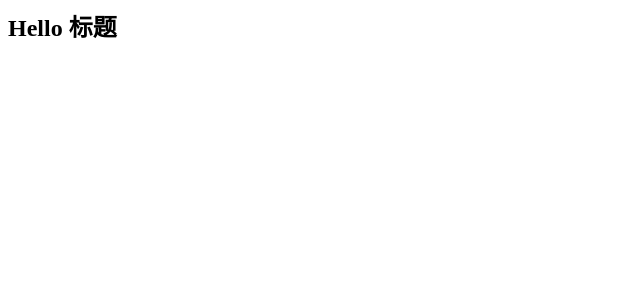
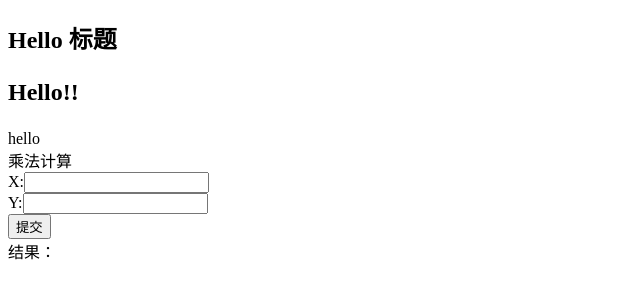
Before and after one commit to wangfeishine/web-learning, a plain HTML site: page html-jsbasic.html in a window 1280 px wide. Shown: the whole page, without its empty margins (0-640 px from the left). Drawn offline with Linux system fonts and the light colour scheme.

Commit message:
hello.js multipy function

```diff
--- a/hello.js
+++ b/hello.js
@@ -0,0 +1,20 @@
+var myHeading = document.querySelector('#div_title');
+var old = myHeading.innerHTML;
+myHeading.innerHTML = old + '<p>Hello!!</p>'
+
+var helloDiv = document.querySelector('#hello_div');
+helloDiv.innerHTML = hello();
+
+function hello() {
+    return 'hello';
+}
+
+function mul(x, y) {
+    return x * y;
+}
+
+function showResult() {
+    var x = document.querySelector('input[name="x"]').value;
+    var y = document.querySelector('input[name="y"]').value;
+    document.querySelector('#div_result').innerHTML = mul(x, y);
+}
--- a/html-jsbasic.html
+++ b/html-jsbasic.html
@@ -1,11 +1,20 @@
-<!DOCTYPE>
+<!DOCTYPE html>
 <html>
     <head>
         <meta charset="utf-8">
         <title>JavaScript 基础</title>
     </head>
     <body>
-        <h2>Hello 标题</h2>
+        <h2 id="div_title">Hello 标题</h2>
+        <div id="hello_div">
+        </div>
+        <form>
+            乘法计算<br>
+            X:<input type="text" name="x"><br>
+            Y:<input type="text" name="y"><br>
+            <input type="button" value="提交" onclick="showResult()"><br>
+            结果：<span id="div_result"></span>
+        </form>
         <script src="hello.js"></script>
     </body>
 </html>
```
Also changed, not shown: index.html (+1 -1 lines).
